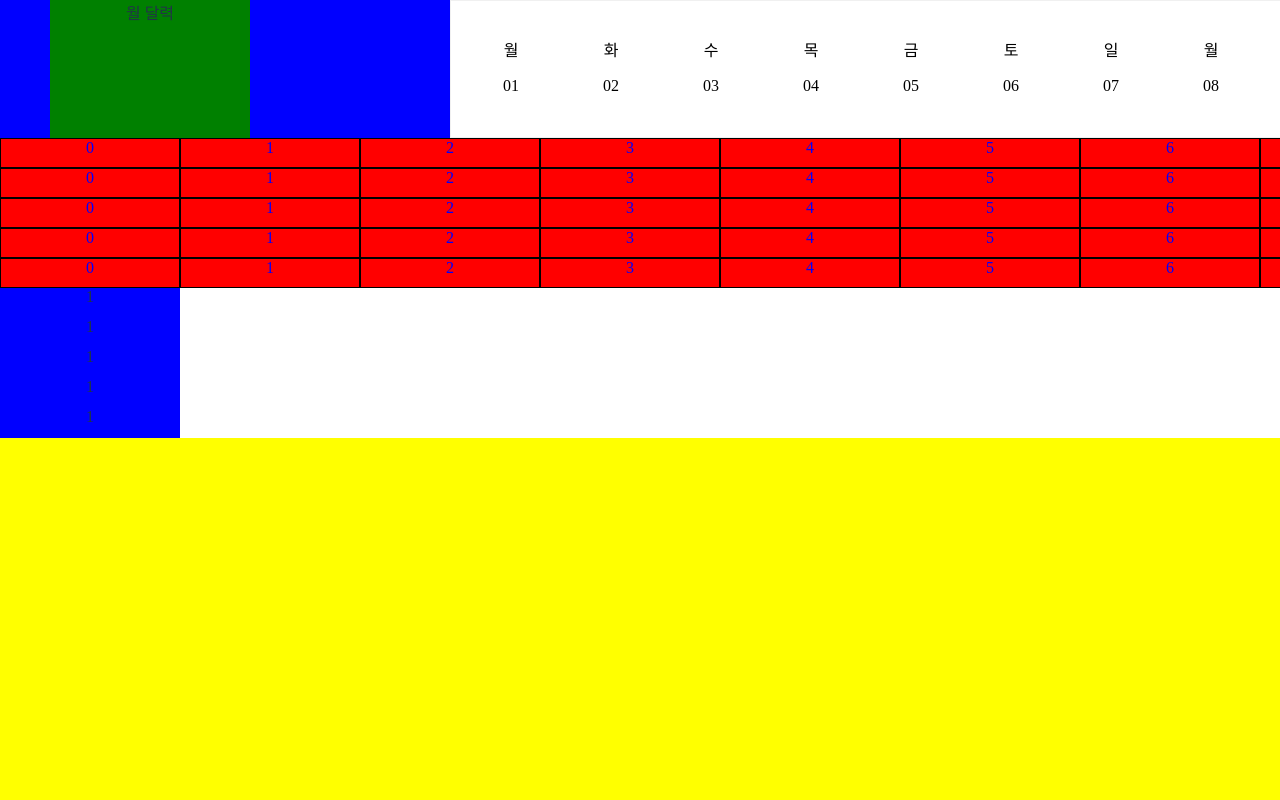
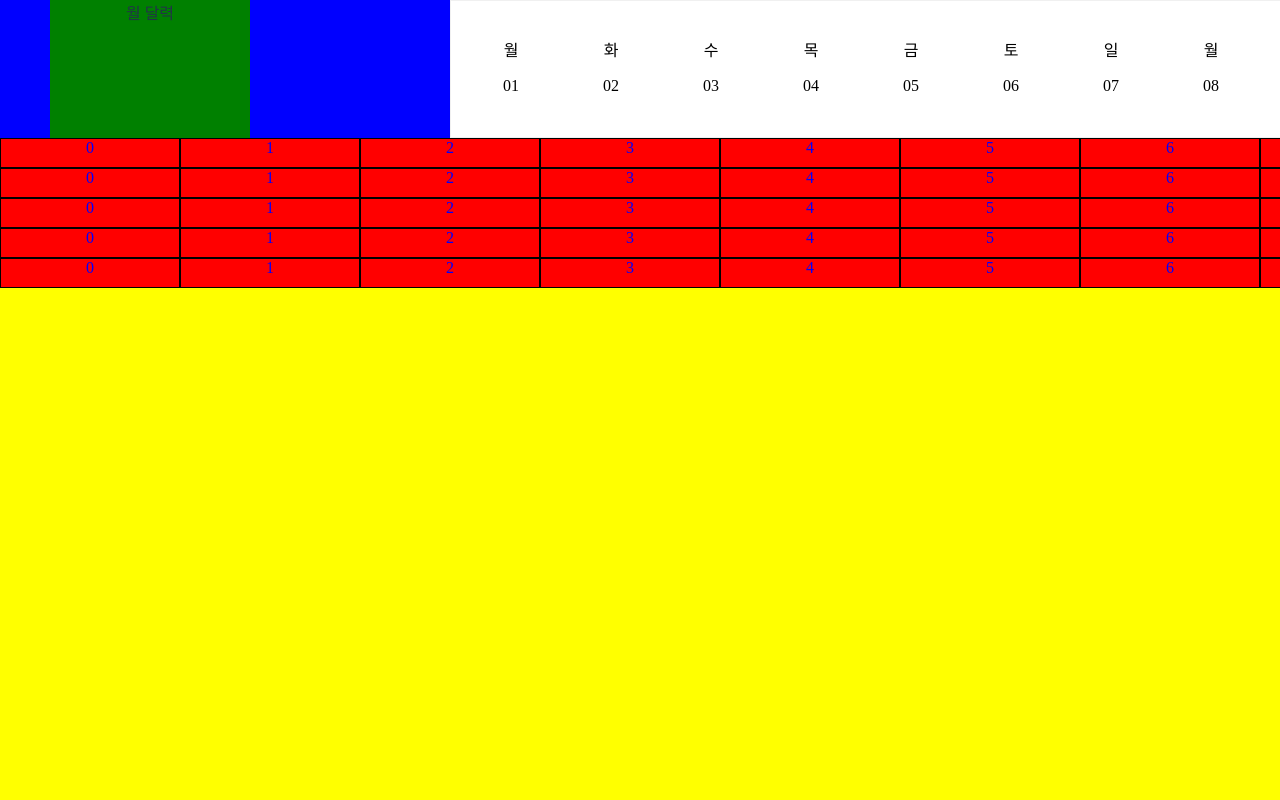
Before and after one commit to JayJHFE/React-Scheduler, a React (Vite) app in the folder PortFolio-vite/: page /scheduler in a window 1280 px wide. Shown: the top 800 px of the page. Built offline with nearby package versions, Linux system fonts and the light colour scheme.

Commit message:
스케줄러 수정

```diff
--- a/PortFolio-vite/src/components/scheduler/leftTable/index.tsx
+++ b/PortFolio-vite/src/components/scheduler/leftTable/index.tsx
@@ -2,7 +2,7 @@ function SchedulerLeftTable() {
   const data = 5;
   return (
     <>
-      <div style={{ position: "sticky" }}>
+      <div style={{ position: "sticky", top: 0, left: 0, zIndex: 100 }}>
         {Array.from({ length: data }, (_, i) => (
           <div
             key={i}
--- a/PortFolio-vite/src/css/mainStyle.ts
+++ b/PortFolio-vite/src/css/mainStyle.ts
@@ -17,6 +17,22 @@ export const calendarContainer = styled.div`
 `;
 export const schedulerContainer = styled.div`
   background-color: blue;
+  width: 100%;
   overflow: auto;
+  display: flex;
   position: relative;
 `;
+export const SchedulerLeftTableContainer = styled.div`
+  position: sticky;
+  top: 0;
+  left: 0;
+  z-index: 100;
+  background-color: white;
+  width: 180px;
+  flex-shrink: 0;
+`;
+export const SchedulerTableContainer = styled.div`
+  overflow-x: auto;
+  flex-grow: 1;
+  position: relative;
+`;
--- a/PortFolio-vite/src/page/scheduler/index.tsx
+++ b/PortFolio-vite/src/page/scheduler/index.tsx
@@ -1,5 +1,5 @@
 import Calendar from "../../components/scheduler/calendar";
-import * as S from "../../css/mainStyle";
+import * as C from "../../css/mainStyle";
 import jsonData from "../../../public/test.json";
 import SchedulerTable from "../../components/scheduler/table";
 import SchedulerLeftTable from "../../components/scheduler/leftTable";
@@ -11,15 +11,19 @@ export default function Scheduler() {
   );
   return (
     <>
-      <S.Container>
-        <S.innerContainer>
-          <S.calendarContainer>
+      <C.Container>
+        <C.innerContainer>
+          <C.calendarContainer>
             <Calendar />
-          </S.calendarContainer>
-          <S.schedulerContainer>
-            <SchedulerTable />
-            <SchedulerLeftTable />
-          </S.schedulerContainer>
+          </C.calendarContainer>
+          <C.schedulerContainer>
+            <C.SchedulerTableContainer>
+              <SchedulerTable />
+            </C.SchedulerTableContainer>
+            <C.SchedulerLeftTableContainer>
+              <SchedulerLeftTable />
+            </C.SchedulerLeftTableContainer>
+          </C.schedulerContainer>
           {/* <div>
             <div
               style={{ color: "blue", display: "flex", flexDirection: "row" }}
@@ -93,8 +97,8 @@ export default function Scheduler() {
                 ))}
             </div>
           </div> */}
-        </S.innerContainer>
-      </S.Container>
+        </C.innerContainer>
+      </C.Container>
     </>
   );
 }
```
